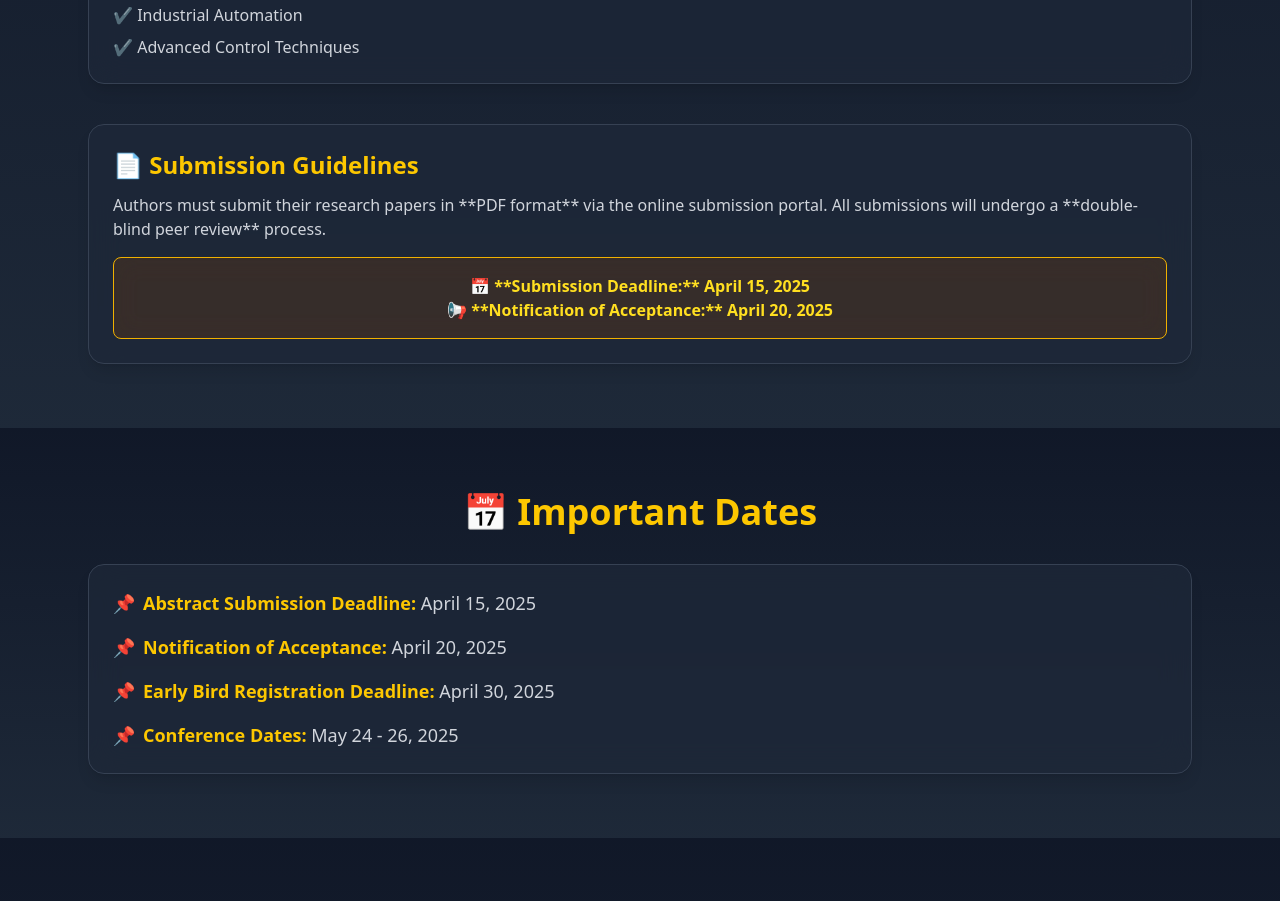
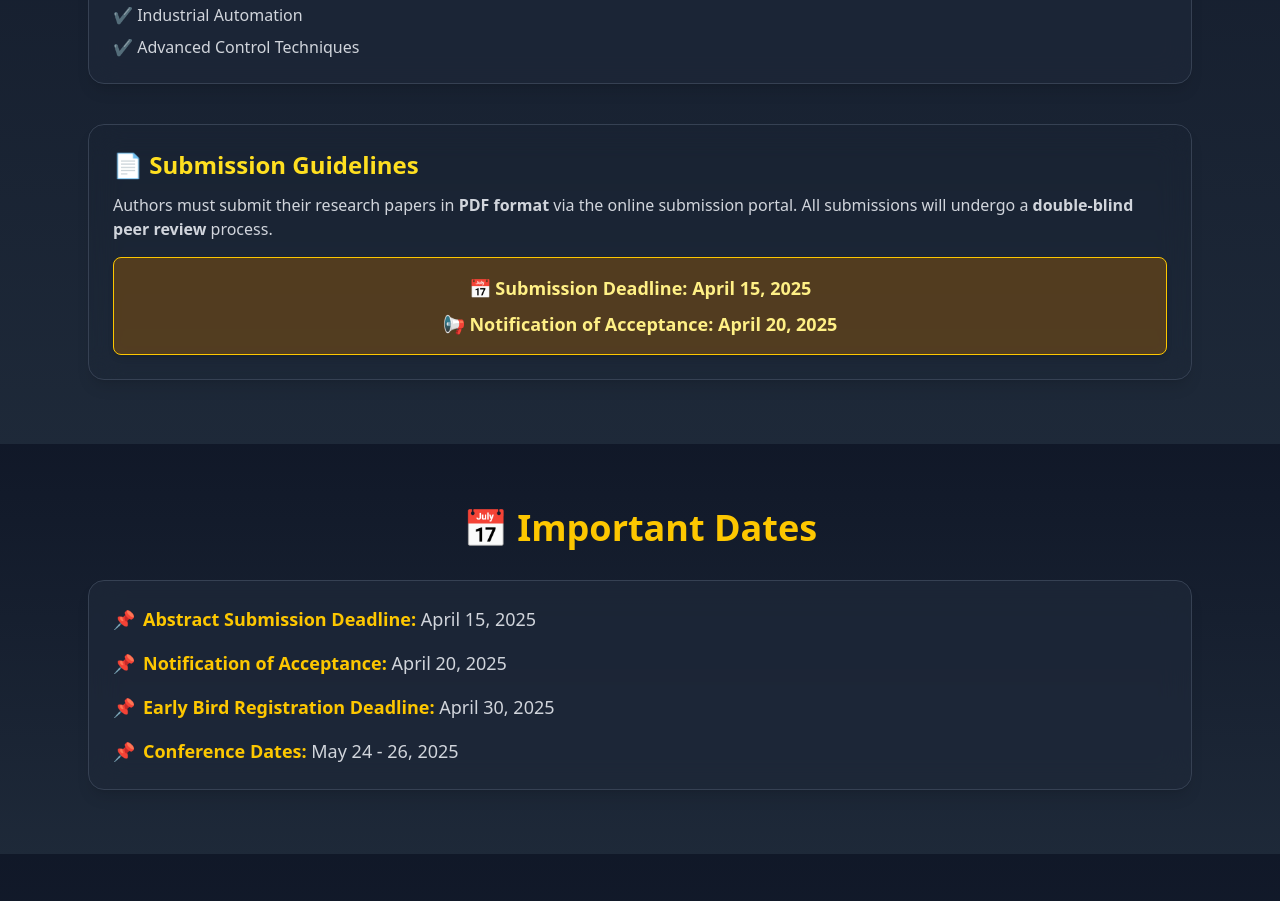
Before and after one commit to HarryOhm33/IC-MIT, a React (Vite) app: page / in a window 1280 px wide. Shown: the part 1800-2701 px from the top of the page. Built offline with nearby package versions, Linux system fonts and the light colour scheme.

Commit message:
Fixed Bugs

```diff
--- a/src/components/CallForPapers.jsx
+++ b/src/components/CallForPapers.jsx
@@ -52,26 +52,32 @@ export default function CallForPapers() {
 
         {/* Submission Guidelines */}
         <motion.div
-          className="mt-10 bg-gray-800/70 backdrop-blur-lg p-6 rounded-2xl shadow-lg border border-gray-700"
+          className="mt-10 bg-gray-850/80 backdrop-blur-lg p-6 rounded-2xl shadow-lg border border-gray-700"
           initial={{ opacity: 0, x: 50 }}
           whileInView={{ opacity: 1, x: 0 }}
           transition={{ duration: 1 }}
           viewport={{ once: true }}
         >
-          <h3 className="text-2xl font-semibold text-yellow-400">
+          {/* Title */}
+          <h3 className="text-2xl font-semibold text-yellow-300">
             📄 Submission Guidelines
           </h3>
+
+          {/* Description */}
           <p className="mt-3 text-gray-300">
-            Authors must submit their research papers in **PDF format** via the
-            online submission portal. All submissions will undergo a
-            **double-blind peer review** process.
+            Authors must submit their research papers in{" "}
+            <strong>PDF format</strong> via the online submission portal. All
+            submissions will undergo a<strong> double-blind peer review</strong>{" "}
+            process.
           </p>
-          <div className="mt-4 p-4 bg-yellow-900/30 backdrop-blur-md rounded-lg border border-yellow-500 text-yellow-300 text-center">
-            <p className="font-semibold">
-              📅 **Submission Deadline:** April 15, 2025
+
+          {/* Deadline Box */}
+          <div className="mt-4 p-4 bg-yellow-700/40 backdrop-blur-md rounded-lg border border-yellow-400 text-yellow-200 text-center shadow-md">
+            <p className="font-semibold text-lg">
+              📅 <strong>Submission Deadline:</strong> April 15, 2025
             </p>
-            <p className="font-semibold">
-              📢 **Notification of Acceptance:** April 20, 2025
+            <p className="font-semibold text-lg mt-2">
+              📢 <strong>Notification of Acceptance:</strong> April 20, 2025
             </p>
           </div>
         </motion.div>
```
